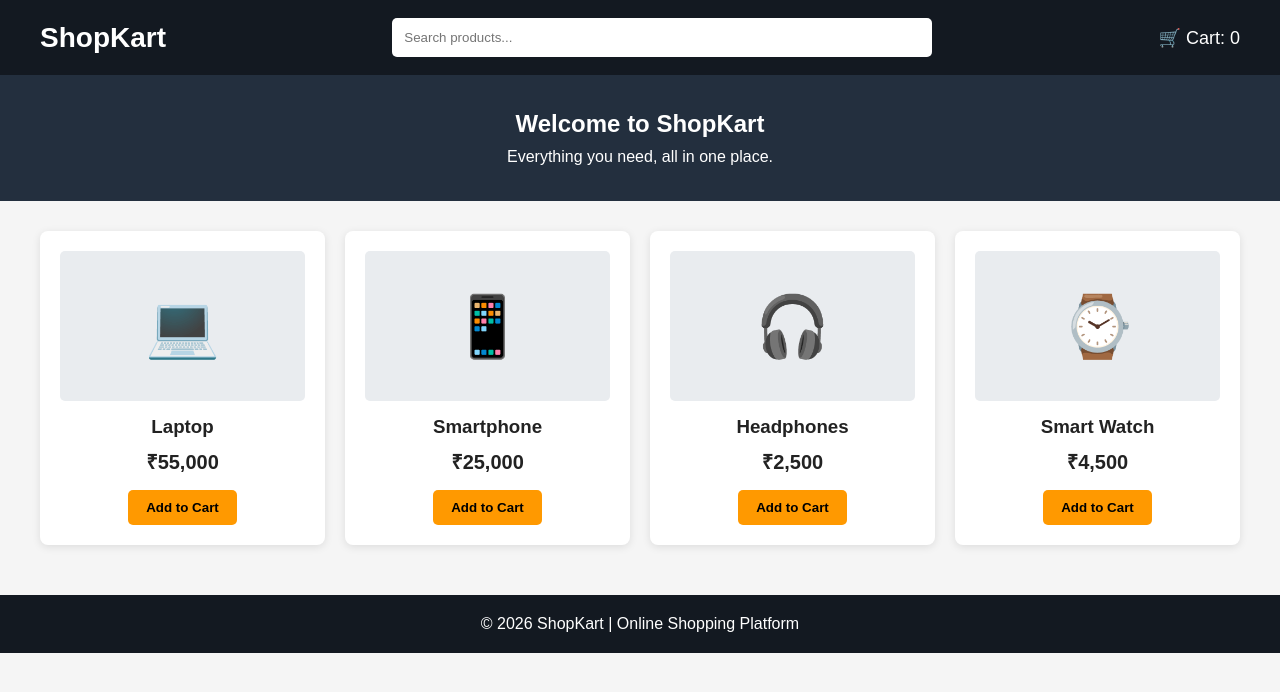
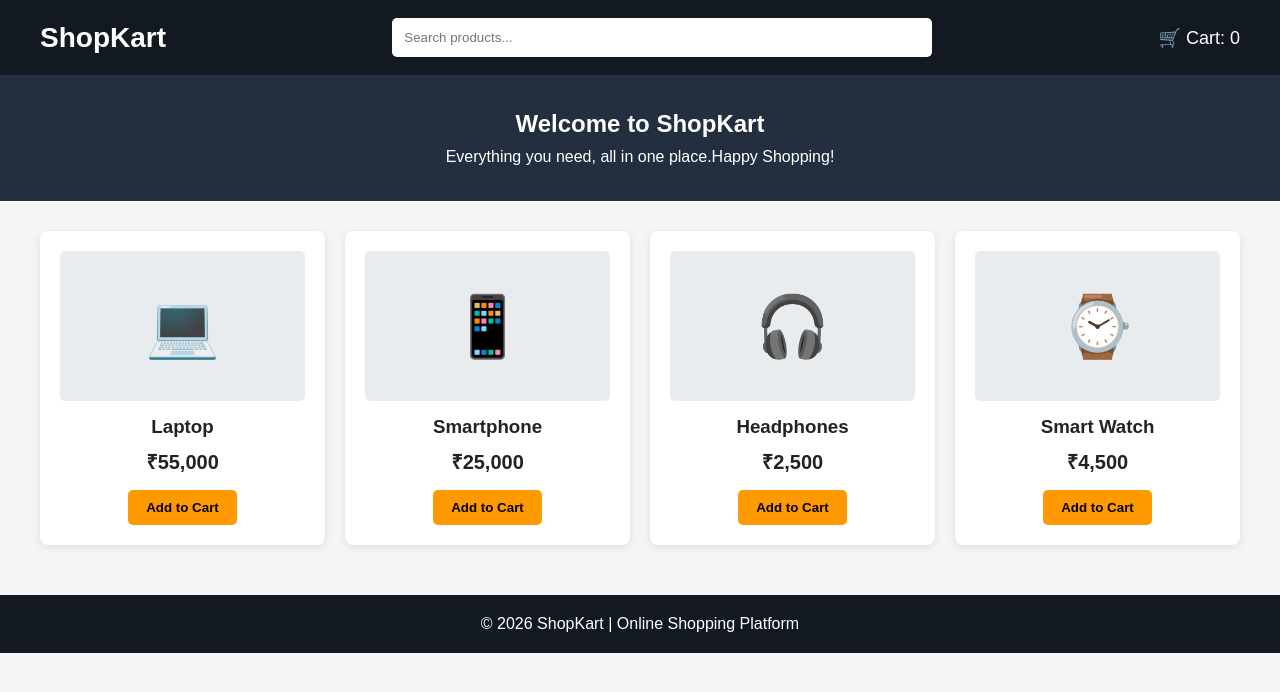
Before and after one commit to sandhya-cloud-devops/Shopkart, a plain HTML site: page index.html in a window 1280 px wide. Drawn offline with Linux system fonts and the light colour scheme.

Commit message:
Modified shopkart

```diff
--- a/index.html
+++ b/index.html
@@ -125,7 +125,7 @@
 
 <section class="banner">
     <h1>Welcome to ShopKart</h1>
-    <p>Everything you need, all in one place.</p>
+    <p>Everything you need, all in one place.Happy Shopping!</p>
 </section>
 
 <section class="products">
```
